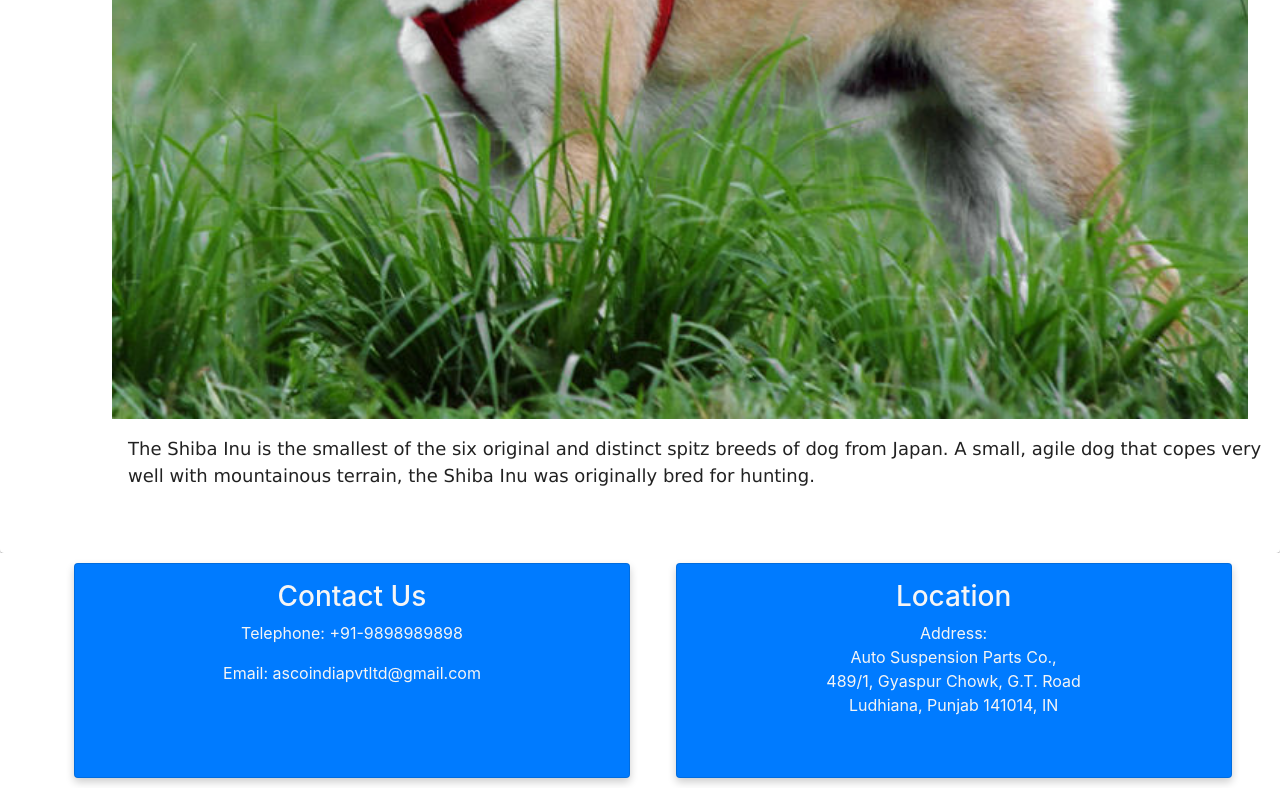
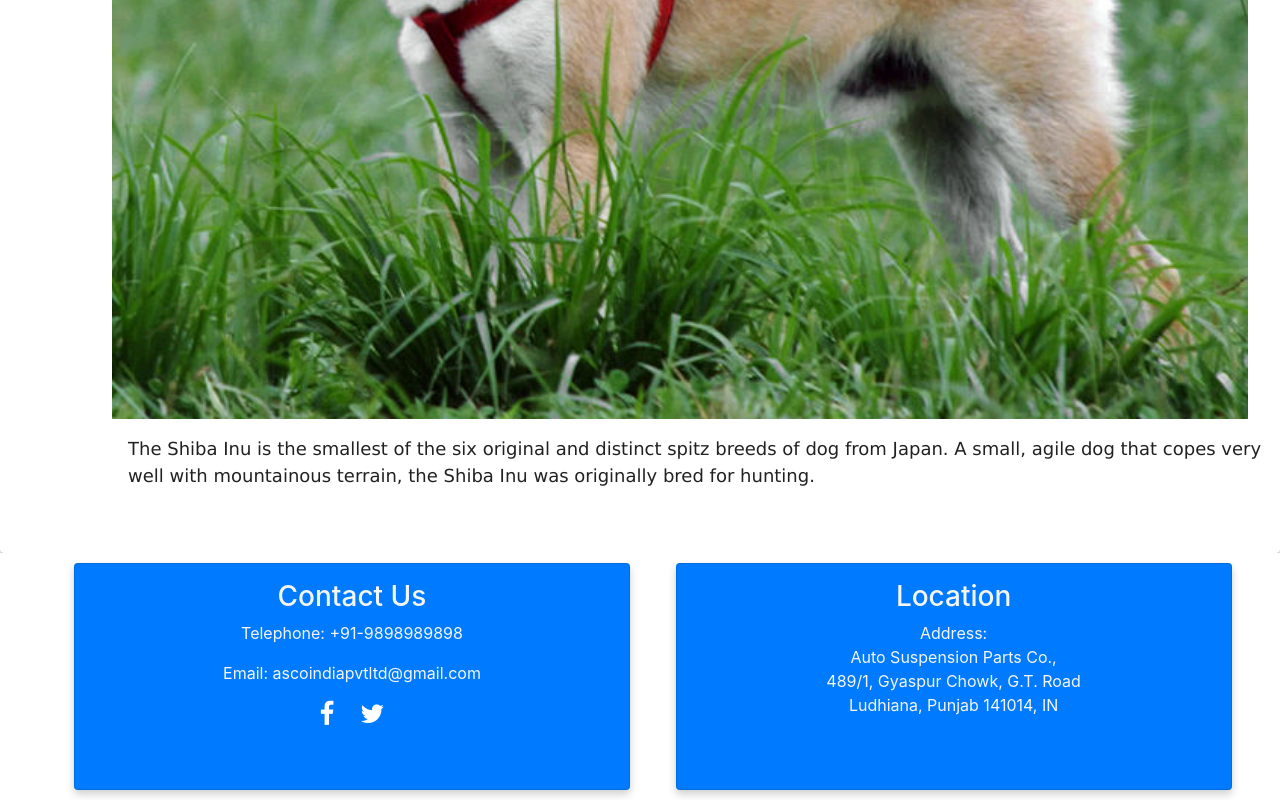
Before and after one commit to kamalhanda/AutomotiveWebsite, an Angular app: page / in a window 1280 px wide. Shown: the part 673-1473 px from the top of the page. Built offline with nearby package versions, Linux system fonts and the light colour scheme.

Commit message:
Add social-nw icons

```diff
--- a/src/app/company-menu-header/company-menu-header.component.ts
+++ b/src/app/company-menu-header/company-menu-header.component.ts
@@ -1,4 +1,5 @@
 import { Component, OnInit, Input } from '@angular/core';
+import { AUTOMOTIVE_CONFIG } from '../config/env-variables';
 
 @Component({
   selector: 'app-company-menu-header',
@@ -8,6 +9,8 @@ import { Component, OnInit, Input } from '@angular/core';
 
 export class CompanyMenuHeaderComponent implements OnInit {
 
+  fbUrl: string = AUTOMOTIVE_CONFIG.FACEBOOK_URL;
+  twitterUrl: string = AUTOMOTIVE_CONFIG.TWITTER_URL;
   selectedMenuItem : number = 1;
   selectedMenu(num : number){
     this.selectedMenuItem = num;
--- a/src/app/company-menu-header/company-menu-header.css
+++ b/src/app/company-menu-header/company-menu-header.css
@@ -129,3 +129,8 @@ button{
     background-color: #007bff;
     margin-bottom: 5%;
   }
+
+  .automotive-social-icons > a {
+    color: white;
+    font-size: 26px;
+  }
--- a/src/app/company-menu-header/company-menu-header.html
+++ b/src/app/company-menu-header/company-menu-header.html
@@ -182,6 +182,10 @@
           <h3>Contact Us</h3>
           <p>Telephone: +91-9898989898</p>
           <p>Email: ascoindiapvtltd@gmail.com</p>
+          <p class="automotive-social-icons">
+            <a [attr.href]="fbUrl" class="fa fa-facebook"></a>
+            <a [attr.href]="twitterUrl" class="fa fa-twitter" style="margin-left: 1em;"></a>
+          </p>
         </div>
       </div>
 
--- /dev/null
+++ b/src/app/config/env-variables.ts
@@ -0,0 +1,4 @@
+export enum AUTOMOTIVE_CONFIG {
+  FACEBOOK_URL = 'https://m.facebook.com/ASCO-539640722784789/',
+  TWITTER_URL = 'https://twitter.com/asco?lang=en'
+}
--- a/src/index.html
+++ b/src/index.html
@@ -6,6 +6,7 @@
   <base href="/">
   <meta name="viewport" content="width=device-width, initial-scale=1">
   <link href="https://fonts.googleapis.com/icon?family=Material+Icons" rel="stylesheet">
+  <link rel="stylesheet" href="https://cdnjs.cloudflare.com/ajax/libs/font-awesome/4.7.0/css/font-awesome.min.css">
   <link rel="icon" type="image/x-icon" href="favicon.ico">
 </head>
 <body>
```
Also changed, not shown: 1 other file (tests, documents, lock files or other folders).
